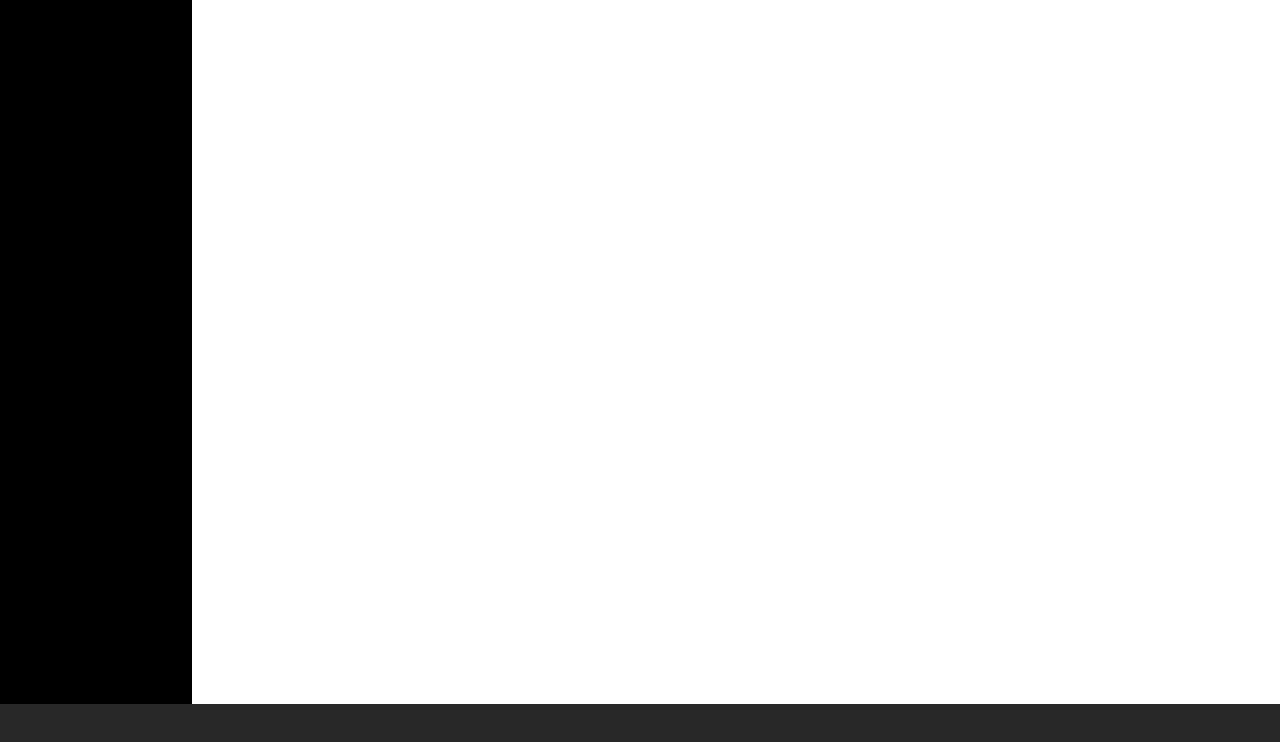
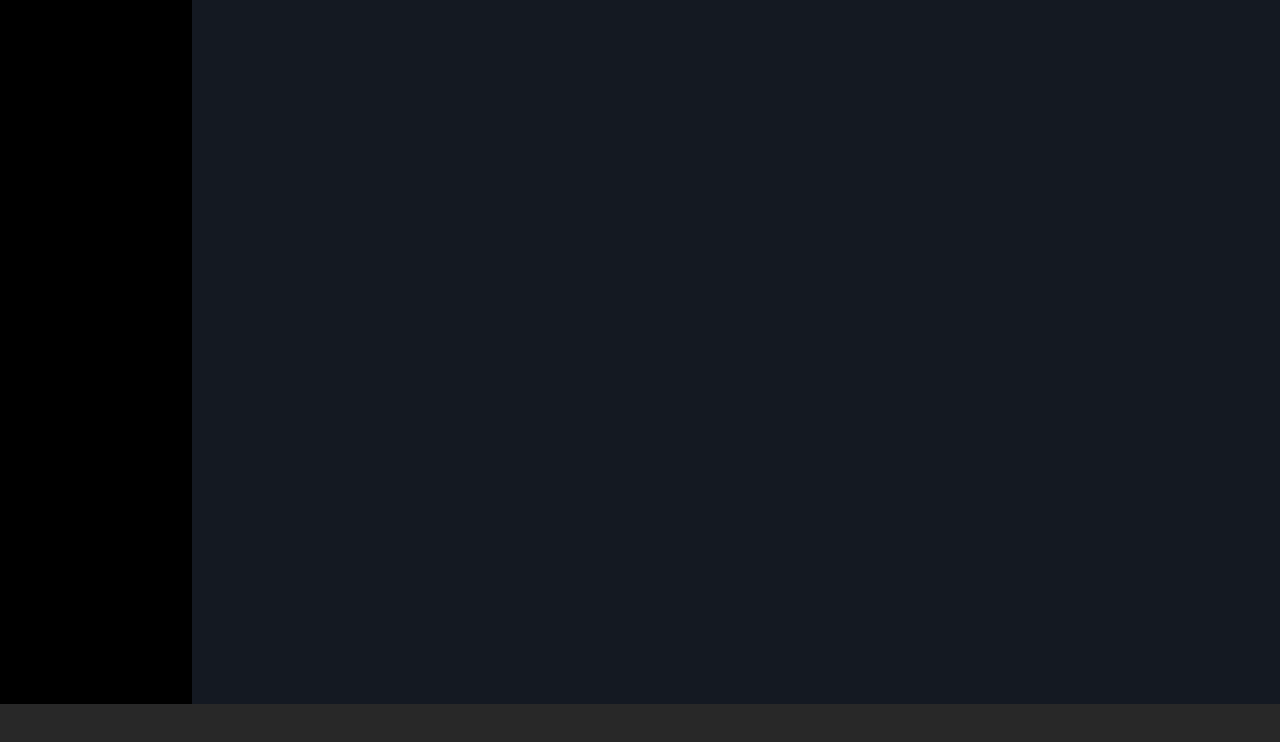
Before and after one commit to patriciabrsk/html-css-spotifyweb, a plain HTML site: page index.html in a window 1280 px wide. Drawn offline with Linux system fonts and the light colour scheme; a web font is replaced by a local one.

Commit message:
first structure web app

```diff
--- a/index.html
+++ b/index.html
@@ -1,5 +1,5 @@
 <!DOCTYPE html>
-<html lang="en">
+<html lang="it">
 <head>
     <meta charset="UTF-8">
     <meta http-equiv="X-UA-Compatible" content="IE=edge">
@@ -13,14 +13,20 @@
     <link rel="stylesheet" href="style/style.css">
 </head>
 <body>
-    <!-- Left side navbar menu -->
-    <header>
-        <nav class="side-menu">
 
-        </nav>
-    </header>
     <main>
-        <div class="call-to-action"></div>
+        <div class="flex-container flex">
+            <!-- Left side navbar menu -->
+            <nav class="side-menu">
+
+            </nav>
+
+            <div class="main-container">
+                <div class="call-to-action">
+
+                </div>
+            </div>
+        </div>
     </main>
 
     <footer>
--- a/style/style.css
+++ b/style/style.css
@@ -7,15 +7,33 @@
     padding: 0;
 }
 
+.clearfix::after {
+    content: "";
+    display: table;
+    clear: both;
+}
+
 body {
     font-family: 'Circular Std', sans-serif;
 }
 
+.flex {
+    display: flex;
+}
+
+.flex-container {
+    height: 88vh;
+}
 /* Left side navbar menu */
-header nav.side-menu {
+main nav.side-menu {
     width: 15vw;
     height: 88vh;
     background-color: black;
+}
+
+main div.main-container {
+    width: 85vw;
+    background-color: #141922;
 }
 
 footer {
```
